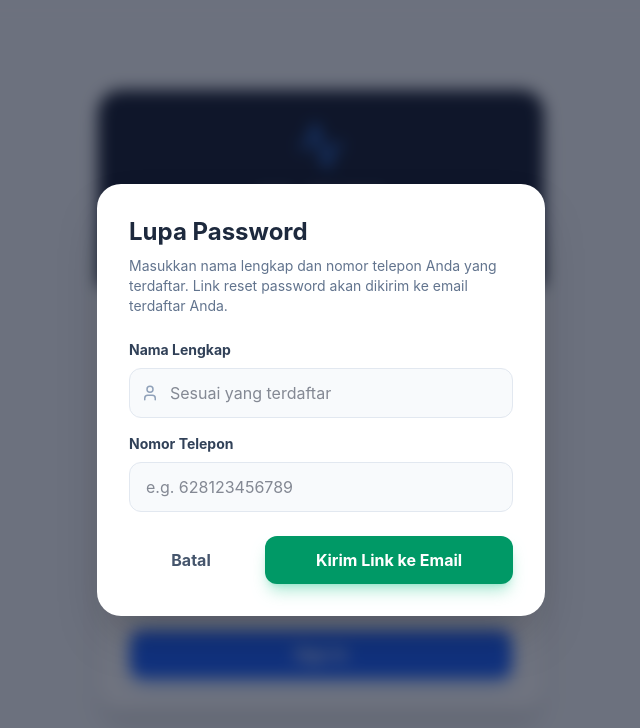
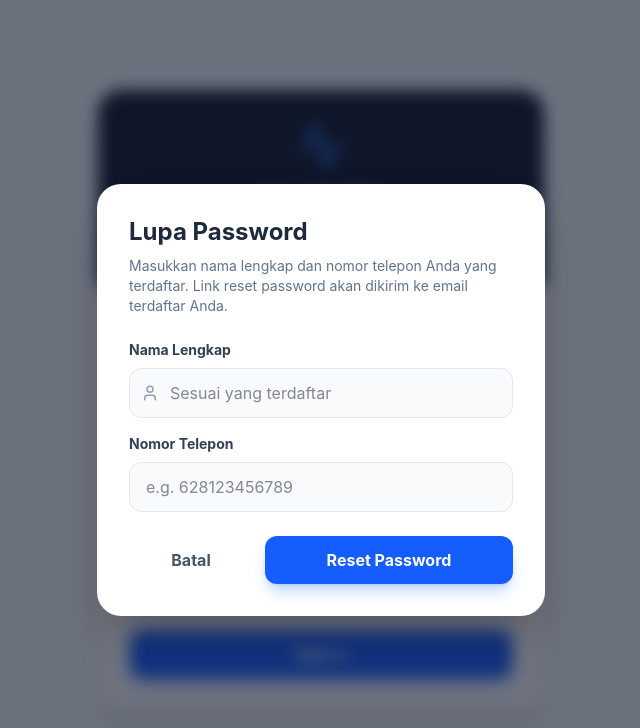
Before and after one commit to iponk52/m-gym-v2, a React app in the folder frontend/: page /login in a window 1280 px wide. Both pictures are taken after a click on the button "Lupa Password?". Shown: the top 728 px of the page, without its empty margins (319-959 px from the left). Built offline with nearby package versions, Linux system fonts and the light colour scheme; no server answers; the HTML template or start-up script is replaced by a standard one.

Commit message:
refactor: improve forgot password modal flow and resend/contact action buttons in Login page

```diff
--- a/frontend/src/pages/Login.jsx
+++ b/frontend/src/pages/Login.jsx
@@ -97,7 +97,7 @@ export default function Login() {
   };
 
   const handleForgotPasswordSubmit = async (e) => {
-    e.preventDefault();
+    if (e && e.preventDefault) e.preventDefault();
     setForgotError('');
     setForgotLoading(true);
 
@@ -253,17 +253,25 @@ export default function Login() {
           <div className="bg-white rounded-3xl w-full max-w-md p-8 shadow-2xl">
             {forgotSuccess ? (
               <div className="text-center space-y-5">
-                <div className="w-16 h-16 bg-emerald-100 text-emerald-600 rounded-full flex items-center justify-center mx-auto shadow-sm">
+                <div className="w-16 h-16 bg-blue-100 text-blue-600 rounded-full flex items-center justify-center mx-auto shadow-sm">
                   <Activity size={32} />
                 </div>
-                <h2 className="text-2xl font-bold text-slate-800">Email Terkirim!</h2>
+                <h2 className="text-2xl font-bold text-slate-800">Email Reset Terkirim</h2>
                 <div className="text-sm text-slate-600 space-y-3 leading-relaxed text-left bg-slate-50 p-5 rounded-2xl border border-slate-100">
-                  <p>Kami telah mengirimkan link reset password ke email terdaftar Anda: <strong className="text-slate-800">{forgotSuccess.email}</strong>.</p>
-                  <p>⚠️ <strong>PENTING:</strong> Silakan cek folder <strong>Spam</strong> atau <strong>Promosi</strong> jika email tidak ditemukan di kotak masuk utama.</p>
-                  <p>Jika masih belum menerima email reset password, silakan hubungi admin via WhatsApp untuk mendapatkan bantuan.</p>
+                  <p>Silakan cek email untuk reset password. Jika tidak menerima email, silakan kirim email lagi, atau hubungi admin.</p>
+                  <p className="text-xs text-slate-400 mt-2 font-medium">⚠️ <strong>TIPS:</strong> Cek folder <strong>Spam</strong> atau <strong>Promosi</strong> jika tidak ada di kotak masuk utama.</p>
                 </div>
 
                 <div className="flex flex-col gap-2 pt-2">
+                  <button
+                    type="button"
+                    onClick={() => handleForgotPasswordSubmit(null)}
+                    disabled={forgotLoading}
+                    className="w-full py-3 bg-blue-600 hover:bg-blue-700 text-white font-bold rounded-xl shadow-lg shadow-blue-500/20 transition-all disabled:opacity-50"
+                  >
+                    {forgotLoading ? 'Mengirim Ulang...' : 'Coba Lagi (Kirim Email Lagi)'}
+                  </button>
+
                   <button
                     type="button"
                     onClick={() => {
@@ -274,8 +282,9 @@ export default function Login() {
                     }}
                     className="w-full py-3 bg-emerald-600 hover:bg-emerald-700 text-white font-bold rounded-xl shadow-lg shadow-emerald-500/20 transition-all"
                   >
-                    Chat Admin via WhatsApp
+                    Hubungi Admin (WhatsApp)
                   </button>
+
                   <button
                     type="button"
                     onClick={() => {
@@ -328,8 +337,8 @@ export default function Login() {
 
                   <div className="flex gap-3 mt-6">
                     <button type="button" onClick={() => { setShowForgotPassword(false); setForgotError(''); setForgotName(''); setForgotPhone(''); }} className="w-1/3 py-3 text-slate-600 hover:bg-slate-100 rounded-xl font-bold transition-colors">Batal</button>
-                    <button type="submit" disabled={forgotLoading} className="w-2/3 py-3 bg-emerald-600 hover:bg-emerald-700 text-white rounded-xl font-bold transition-all shadow-lg shadow-emerald-500/30 disabled:opacity-50">
-                      {forgotLoading ? 'Mengecek...' : 'Kirim Link ke Email'}
+                    <button type="submit" disabled={forgotLoading} className="w-2/3 py-3 bg-blue-600 hover:bg-blue-700 text-white rounded-xl font-bold transition-all shadow-lg shadow-blue-500/30 disabled:opacity-50">
+                      {forgotLoading ? 'Mengecek...' : 'Reset Password'}
                     </button>
                   </div>
                 </form>
```
